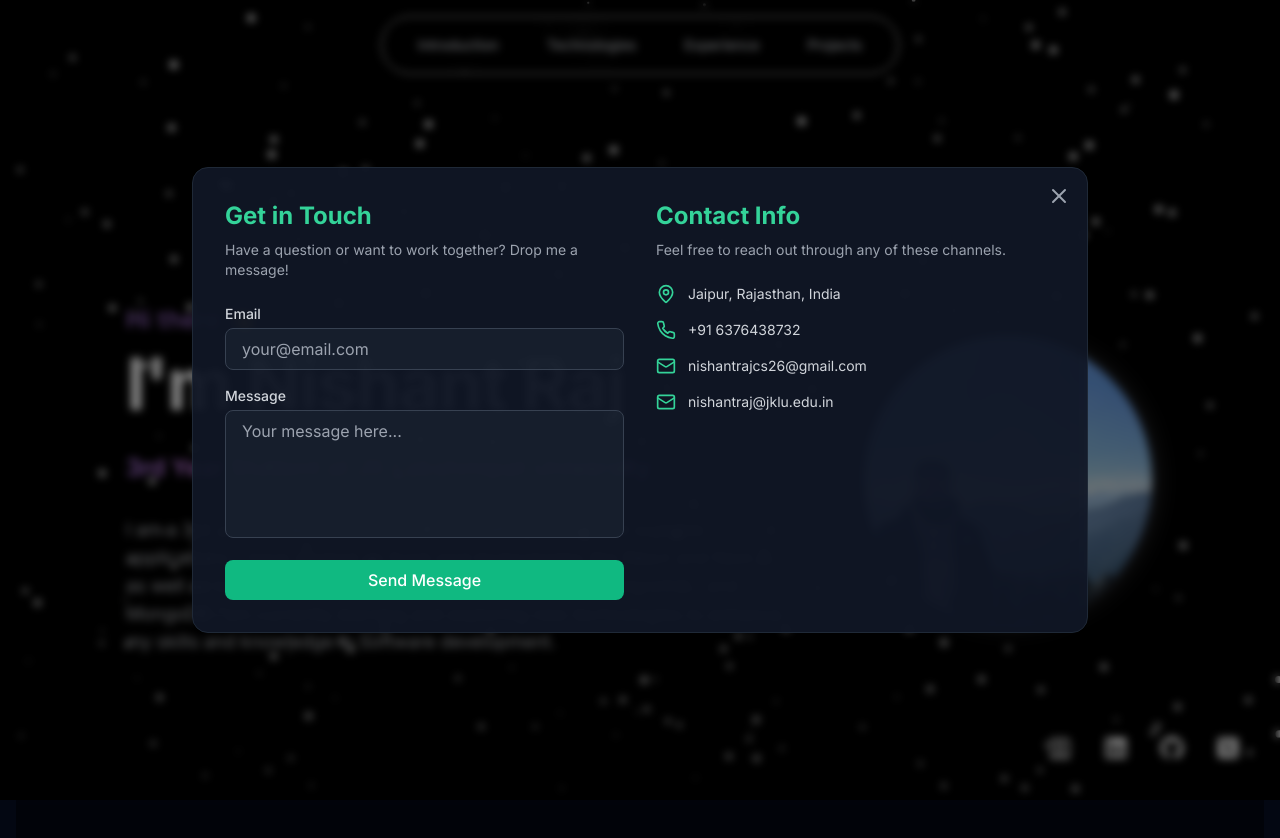
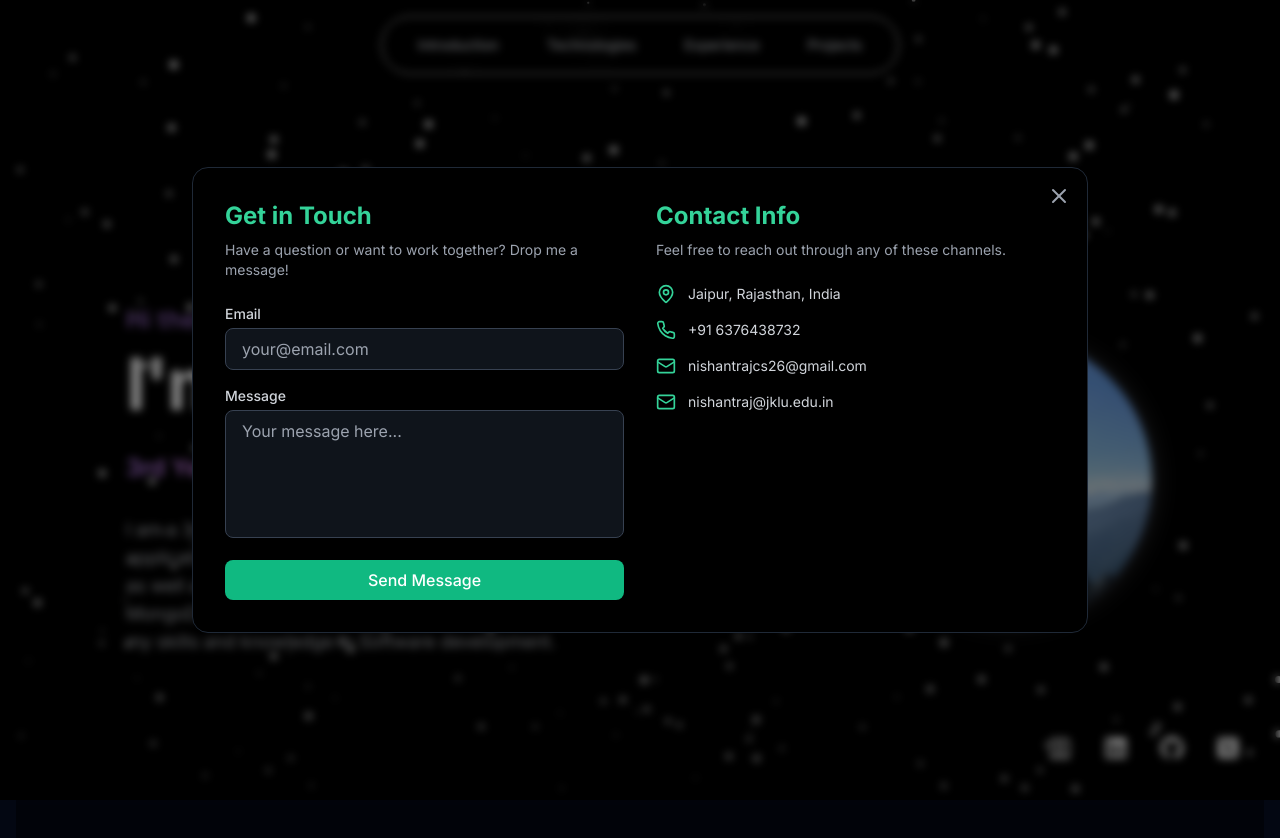
Before and after one commit to dawgdevv/portfolio, a React (Vite) app: page /contact in a window 1280 px wide. Both pictures are taken after a click on the button 1060 px from the left and 748 px from the top of the page. Shown: the top 838 px of the page. Built offline with nearby package versions, Linux system fonts and the light colour scheme.

Commit message:
Update Contact component background color for improved visibility

```diff
--- a/src/components/Contact.jsx
+++ b/src/components/Contact.jsx
@@ -43,7 +43,7 @@ const Contact = ({ onClose }) => {
       initial={{ opacity: 0, scale: 0.9 }}
       animate={{ opacity: 1, scale: 1 }}
       exit={{ opacity: 0, scale: 0.9 }}
-      className="bg-gray-900/90 backdrop-blur-md rounded-2xl border border-gray-800 p-8 w-full max-w-4xl mx-4 relative"
+      className="bg-black backdrop-blur-md rounded-2xl border border-gray-800 p-8 w-full max-w-4xl mx-4 relative"
     >
       <button
         onClick={onClose}
```
